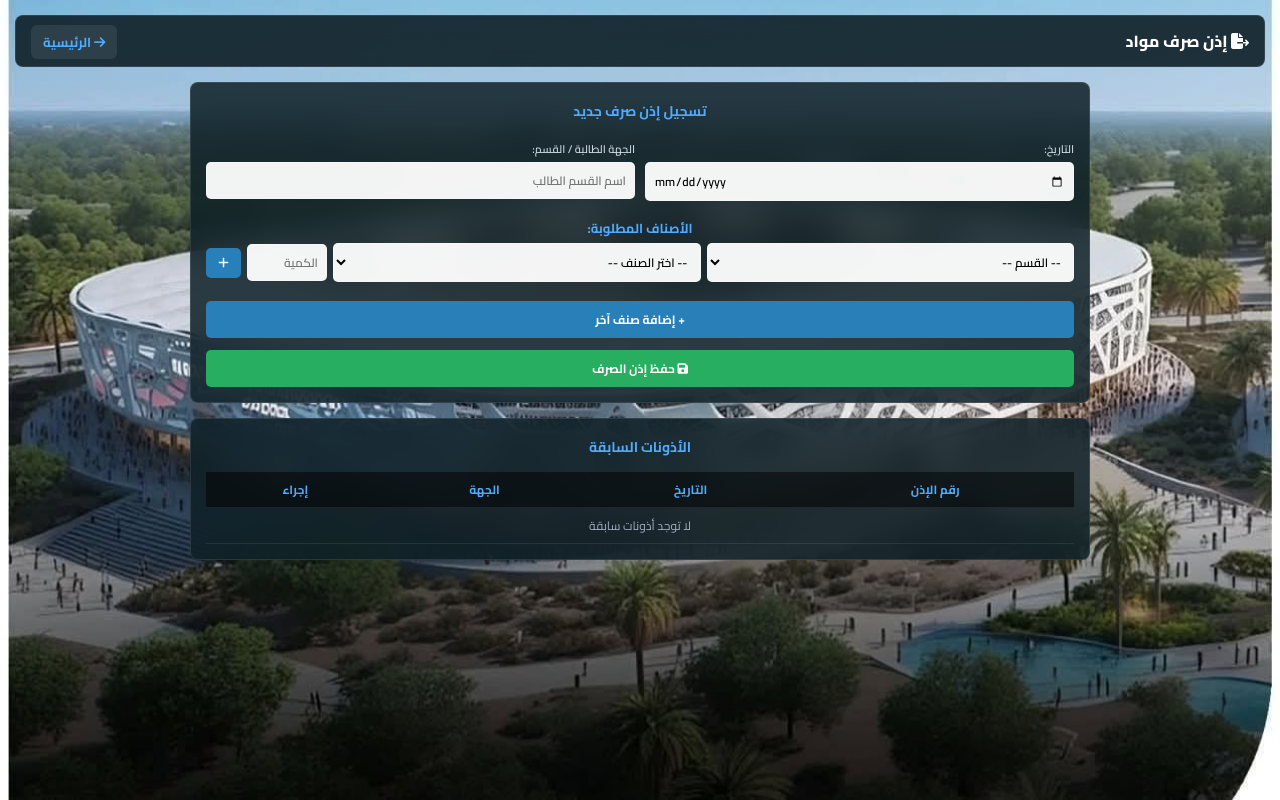
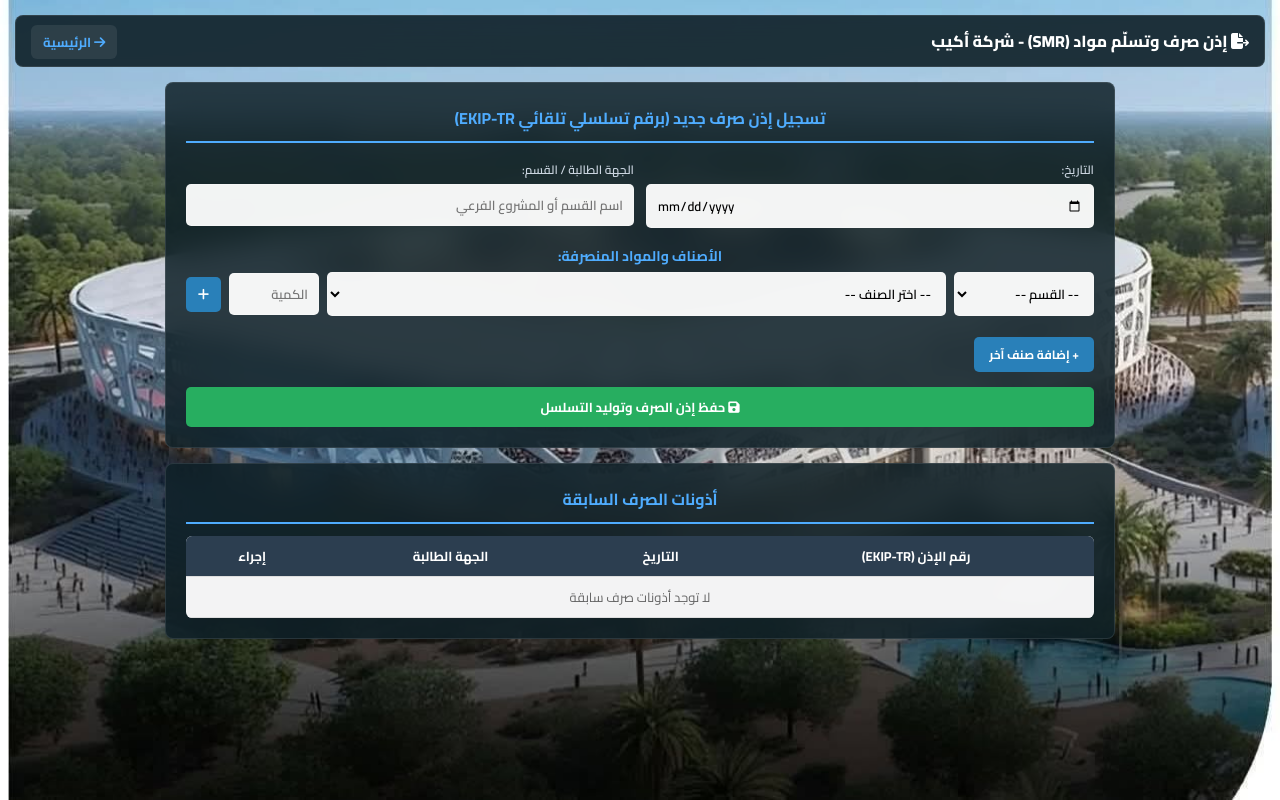
Before and after one commit to alifetory3-boop/EKiP, a Flask app: page /issue in a window 1280 px wide. Run offline with Flask 3, Linux system fonts and the light colour scheme; a user stored in the database is signed in; data that the repository does not hold is empty.

Commit message:
Revise issue template for branding and layout updates
Updated the issue template to reflect new company branding and improved layout.

```diff
--- a/templates/issue.html
+++ b/templates/issue.html
@@ -3,7 +3,7 @@
 <head>
   <meta charset="UTF-8">
   <meta name="viewport" content="width=device-width, initial-scale=1.0">
-  <title>إذن صرف - المنظومة</title>
+  <title>إذن صرف وتسلّم - شركة أكيب</title>
   <link href="https://fonts.googleapis.com/css2?family=Cairo:wght@400;600;700;800&display=swap" rel="stylesheet">
   <link rel="stylesheet" href="https://cdnjs.cloudflare.com/ajax/libs/font-awesome/6.4.0/css/all.min.css">
   <style>
@@ -12,40 +12,40 @@
     header { background: rgba(15, 32, 39, 0.9); backdrop-filter: blur(15px); padding: 10px 15px; border-radius: 8px; display: flex; justify-content: space-between; align-items: center; margin-bottom: 15px; border: 1px solid rgba(255,255,255,0.1); }
     header a { color: #4facfe; text-decoration: none; font-weight: 700; font-size: 13px; background: rgba(255,255,255,0.08); padding: 5px 12px; border-radius: 6px; }
 
-    .container { display: flex; flex-direction: column; align-items: center; gap: 15px; margin-top: 10px; width: 100%; max-width: 900px; margin-left: auto; margin-right: auto; }
-    .form-box, .table-box { background: rgba(15, 32, 39, 0.85); backdrop-filter: blur(15px); padding: 15px; border-radius: 8px; border: 1px solid rgba(255,255,255,0.1); width: 100%; }
+    .container { display: flex; flex-direction: column; align-items: center; gap: 15px; margin-top: 10px; width: 100%; max-width: 950px; margin-left: auto; margin-right: auto; }
+    .form-box, .table-box { background: rgba(15, 32, 39, 0.85); backdrop-filter: blur(15px); padding: 20px; border-radius: 8px; border: 1px solid rgba(255,255,255,0.1); width: 100%; }
 
-    h3 { color: #4facfe; margin-bottom: 12px; font-weight: 700; font-size: 14px; text-align: center; }
+    h3 { color: #4facfe; margin-bottom: 12px; font-weight: 700; font-size: 16px; text-align: center; border-bottom: 2px solid #4facfe; padding-bottom: 8px; }
 
-    .form-grid { display: grid; grid-template-columns: 1fr 1fr; gap: 10px; margin-bottom: 12px; }
+    .form-grid { display: grid; grid-template-columns: 1fr 1fr; gap: 12px; margin-bottom: 12px; }
     @media (max-width: 600px) { .form-grid { grid-template-columns: 1fr; } }
 
-    input, select { width: 100%; padding: 6px 8px; margin: 3px 0; background: rgba(255, 255, 255, 0.95); border: 1px solid rgba(255, 255, 255, 0.2); border-radius: 5px; color: #000; font-size: 12px; font-weight: 600; }
+    input, select { width: 100%; padding: 8px 10px; margin: 3px 0; background: rgba(255, 255, 255, 0.95); border: 1px solid rgba(255, 255, 255, 0.2); border-radius: 5px; color: #000; font-size: 13px; font-weight: 600; }
     select option { background: #fff; color: #000; }
 
-    label { display: block; margin-top: 3px; font-weight: 600; color: #cbd5e0; font-size: 11px; }
+    label { display: block; margin-top: 3px; font-weight: 600; color: #cbd5e0; font-size: 12px; }
 
-    button { padding: 7px 12px; background: #27ae60; color: #fff; border: none; border-radius: 5px; cursor: pointer; font-weight: 700; font-size: 12px; transition: 0.3s; width: 100%; margin-top: 8px; }
+    button { padding: 8px 15px; background: #27ae60; color: #fff; border: none; border-radius: 5px; cursor: pointer; font-weight: 700; font-size: 13px; transition: 0.3s; width: 100%; margin-top: 8px; }
     button:hover { background: #219653; }
 
-    .row { display: grid; grid-template-columns: 1fr 1fr 80px 35px; gap: 6px; margin-bottom: 8px; align-items: center; }
-    .row .add-new-btn { background: #2980b9; padding: 6px; border-radius: 5px; color: #fff; text-decoration: none; display: flex; align-items: center; justify-content: center; height: 30px; font-size: 12px; }
+    .row { display: grid; grid-template-columns: 140px 1fr 90px 35px; gap: 8px; margin-bottom: 8px; align-items: center; }
+    .row .add-new-btn { background: #2980b9; padding: 6px; border-radius: 5px; color: #fff; text-decoration: none; display: flex; align-items: center; justify-content: center; height: 35px; font-size: 13px; }
 
-    table { width: 100%; border-collapse: collapse; text-align: center; }
-    th, td { padding: 6px 8px; border-bottom: 1px solid rgba(255,255,255,0.08); font-size: 12px; }
-    th { background: rgba(0,0,0,0.5); color: #4facfe; font-weight: 700; }
+    table { width: 100%; border-collapse: collapse; text-align: center; background: rgba(255,255,255,0.95); color: #000; border-radius: 6px; overflow: hidden; }
+    th, td { padding: 8px 10px; border-bottom: 1px solid #ddd; font-size: 13px; }
+    th { background: #2c3e50; color: #fff; font-weight: 700; }
 
-    .msg { padding: 8px; border-radius: 5px; text-align: center; margin-bottom: 10px; font-weight: 700; font-size: 12px; }
+    .msg { padding: 8px; border-radius: 5px; text-align: center; margin-bottom: 10px; font-weight: 700; font-size: 13px; }
     .success { background: rgba(39, 174, 96, 0.85); }
     .danger { background: rgba(192, 57, 43, 0.85); }
 
-    .print-link { color: #4facfe; text-decoration: none; font-size: 14px; transition: 0.3s; }
-    .print-link:hover { color: #00f2fe; }
+    .print-link { color: #2980b9; text-decoration: none; font-size: 15px; transition: 0.3s; }
+    .print-link:hover { color: #1d6fa5; }
   </style>
 </head>
 <body>
   <header>
-    <div style="font-weight: 800; font-size: 16px;"><i class="fa-solid fa-file-export"></i> إذن صرف مواد</div>
+    <div style="font-weight: 800; font-size: 16px;"><i class="fa-solid fa-file-export"></i> إذن صرف وتسلّم مواد (SMR) - شركة أكيب</div>
     <div><a href="{{ url_for('dashboard') }}"><i class="fa-solid fa-arrow-right"></i> الرئيسية</a></div>
   </header>
 
@@ -57,7 +57,7 @@
 
   <div class="container">
     <div class="form-box">
-      <h3>تسجيل إذن صرف جديد</h3>
+      <h3>تسجيل إذن صرف جديد (برقم تسلسلي تلقائي EKIP-TR)</h3>
       <form method="post">
         <div class="form-grid">
           <div>
@@ -66,11 +66,11 @@
           </div>
           <div>
             <label>الجهة الطالبة / القسم:</label>
-            <input name="department" placeholder="اسم القسم الطالب" required>
+            <input name="department" placeholder="اسم القسم أو المشروع الفرعي" required>
           </div>
         </div>
 
-        <h4 style="margin-top: 10px; color: #4facfe; font-size: 13px; text-align: center; font-weight: 700;">الأصناف المطلوبة:</h4>
+        <h4 style="margin-top: 12px; color: #4facfe; font-size: 14px; text-align: center; font-weight: 700;">الأصناف والمواد المنصرفة:</h4>
 
         <div id="items-container">
           <div class="row item-row">
@@ -84,38 +84,38 @@
             <select name="item_id[]" class="item-select" required>
               <option value="">-- اختر الصنف --</option>
               {% for item in items %}
-              <option value="{{ item.id }}" data-category="{{ item.category }}">{{ item.name }}</option>
+              <option value="{{ item.id }}" data-category="{{ item.category }}">{{ item.name }} ({{ item.unit }})</option>
               {% endfor %}
             </select>
 
-            <input type="number" step="0.01" name="qty[]" placeholder="الكمية" required>
+            <input type="number" step="0.01" name="qty[]" placeholder="الكمية" required min="1">
 
             <a href="{{ url_for('items') }}" target="_blank" class="add-new-btn" title="إضافة صنف جديد"><i class="fa-solid fa-plus"></i></a>
           </div>
         </div>
 
-        <button type="button" onclick="addRow()" style="background:#2980b9; margin-top: 8px;">+ إضافة صنف آخر</button>
+        <button type="button" onclick="addRow()" style="background:#2980b9; margin-top: 10px; width: auto; padding: 6px 15px; font-size: 12px;">+ إضافة صنف آخر</button>
 
-        <button type="submit" style="margin-top: 12px;"><i class="fa-solid fa-floppy-disk"></i> حفظ إذن الصرف</button>
+        <button type="submit" style="margin-top: 15px;"><i class="fa-solid fa-floppy-disk"></i> حفظ إذن الصرف وتوليد التسلسل</button>
       </form>
     </div>
 
     <div class="table-box">
-      <h3>الأذونات السابقة</h3>
+      <h3>أذونات الصرف السابقة</h3>
       <table>
-        <tr><th>رقم الإذن</th><th>التاريخ</th><th>الجهة</th><th>إجراء</th></tr>
+        <tr><th>رقم الإذن (EKIP-TR)</th><th>التاريخ</th><th>الجهة الطالبة</th><th>إجراء</th></tr>
         {% for v in vouchers %}
         <tr>
-          <td>{{ v.voucher_no }}</td>
+          <td><b style="color: #1e3a8a;">{{ v.voucher_no }}</b></td>
           <td>{{ v.voucher_date }}</td>
-          <td>{{ v.dept_name }}</td>
+          <td>{{ v.department }}</td>
           <td>
-              <a href="{{ url_for('print_issue', voucher_id=v.id) }}" target="_blank" class="print-link" title="طباعة"><i class="fa-solid fa-print"></i></a>
-              <a href="{{ url_for('delete_issue', voucher_id=v.id) }}" class="print-link" style="color: #e74c3c; margin-right: 8px;" onclick="return confirm('هل أنت متأكد من حذف هذا الإذن؟');" title="حذف"><i class="fa-solid fa-trash"></i></a>
+              <a href="{{ url_for('print_issue', voucher_id=v.id) }}" target="_blank" class="print-link me-2" title="طباعة الإذن الرسمي"><i class="fa-solid fa-print"></i></a>
+              <a href="{{ url_for('delete_issue', voucher_id=v.id) }}" class="print-link" style="color: #e74c3c; margin-right: 10px;" onclick="return confirm('هل أنت متأكد من حذف هذا الإذن؟');" title="حذف"><i class="fa-solid fa-trash"></i></a>
           </td>
         </tr>
         {% else %}
-        <tr><td colspan="4" style="text-align:center; color: #a0aec0;">لا توجد أذونات سابقة</td></tr>
+        <tr><td colspan="4" style="text-align:center; color: #666;">لا توجد أذونات صرف سابقة</td></tr>
         {% endfor %}
       </table>
     </div>
@@ -160,11 +160,11 @@
         <select name="item_id[]" class="item-select" required>
           <option value="">-- اختر الصنف --</option>
           {% for item in items %}
-          <option value="{{ item.id }}" data-category="{{ item.category }}">{{ item.name }}</option>
+          <option value="{{ item.id }}" data-category="{{ item.category }}">{{ item.name }} ({{ item.unit }})</option>
           {% endfor %}
         </select>
-        <input type="number" step="0.01" name="qty[]" placeholder="الكمية" required>
-        <a href="{{ url_for('items') }}" target="_blank" class="add-new-btn" title="إضافة صنف جديد"><i class="fa-solid fa-plus"></i></a>
+        <input type="number" step="0.01" name="qty[]" placeholder="الكمية" required min="1">
+        <button type="button" class="btn btn-danger btn-sm" onclick="this.closest('.item-row').remove();" style="height: 35px; background: #e74c3c; margin: 0;"><i class="fa-solid fa-trash"></i></button>
       `;
 
       container.appendChild(newRow);
```
